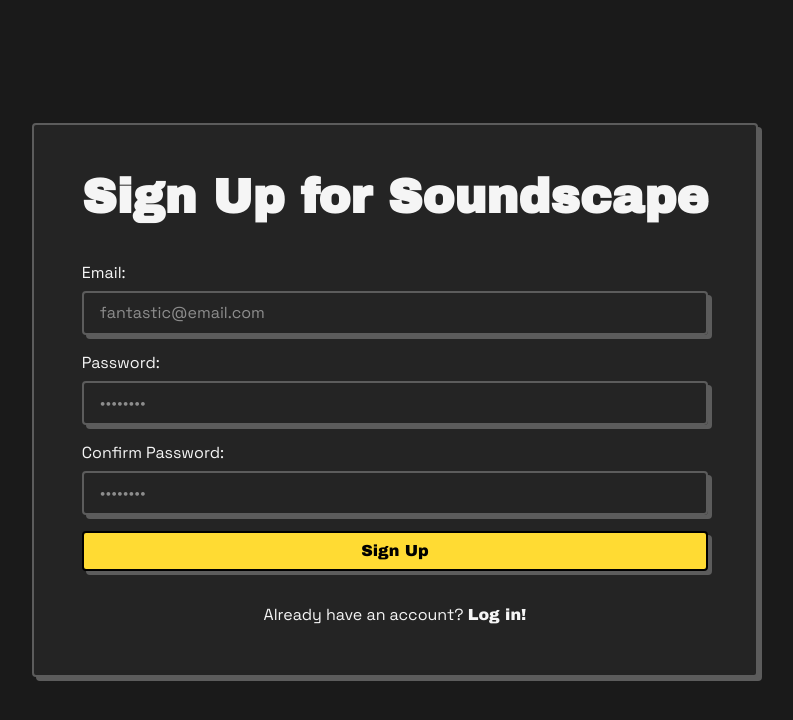
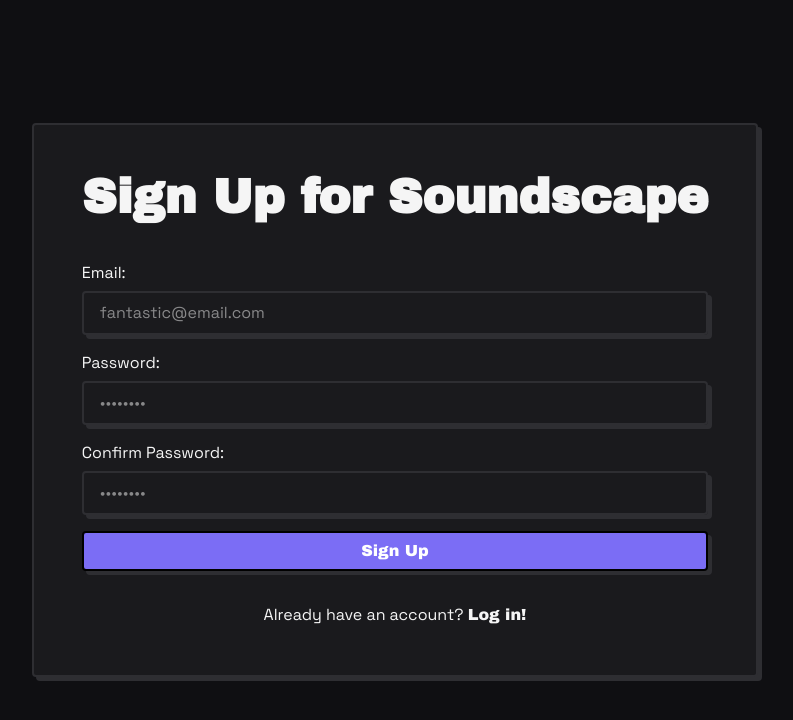
Before and after one commit to marco-vidali/soundscape, a React (Vite) app: page /auth/signup in a window 1280 px wide. Shown: the top 720 px of the page, without its empty margins (245-1038 px from the left). Built offline with nearby package versions, Linux system fonts and the light colour scheme; no server answers; the database is empty.

Commit message:
Change main color

```diff
--- a/src/index.css
+++ b/src/index.css
@@ -72,41 +72,41 @@
 
 :root {
     --radius: 0;
-    --background: #fff;
-    --foreground: #000;
-    --card: #fff;
-    --card-foreground: #000;
-    --primary: #ffdb33;
-    --primary-hover: #ffcc00;
-    --primary-foreground: #000;
-    --secondary: #000;
-    --secondary-foreground: #fff;
-    --muted: #cccccc;
-    --muted-foreground: #5a5a5a;
-    --accent: #fae583;
-    --accent-foreground: #000;
-    --destructive: #e63946;
+    --background: #f5f5f5;
+    --foreground: #1a1a1a;
+    --card: #ffffff;
+    --card-foreground: #f5f5f5;
+    --primary: #5f4fe6;
+    --primary-hover: #4938c2;
+    --primary-foreground: #fff;
+    --secondary: #3a3a3a;
+    --secondary-foreground: #f5f5f5;
+    --muted: #cfccea;
+    --muted-foreground: #5b5686;
+    --accent: #fed13b;
+    --accent-foreground: #000000;
+    --destructive: #ef4444;
     --destructive-foreground: #fff;
-    --border: #000;
+    --border: #3a3a3a;
 }
 
 .dark {
-    --background: #1a1a1a;
+    --background: #0f0f12;
     --foreground: #f5f5f5;
-    --card: #242424;
-    --card-foreground: #f5f5f5;
-    --primary: #ffdb33;
-    --primary-hover: #ffcc00;
-    --primary-foreground: #000;
-    --secondary: #3a3a3a;
-    --secondary-foreground: #f5f5f5;
-    --muted: #3f3f46;
-    --muted-foreground: #a0a0a0;
-    --accent: #fae583;
+    --card: #1a1a1d;
+    --card-foreground: #eaeaea;
+    --primary: #7b6df5;
+    --primary-hover: #5f4fe6;
+    --primary-foreground: #fff;
+    --secondary: #2a2a2e;
+    --secondary-foreground: #eaeaea;
+    --muted: #3d395a;
+    --muted-foreground: #a49fce;
+    --accent: #fed13b;
     --accent-foreground: #000;
-    --destructive: #e63946;
+    --destructive: #ef4444;
     --destructive-foreground: #fff;
-    --border: #5c5c5c;
+    --border: #2e2e32;
 }
 
 @layer base {
```
